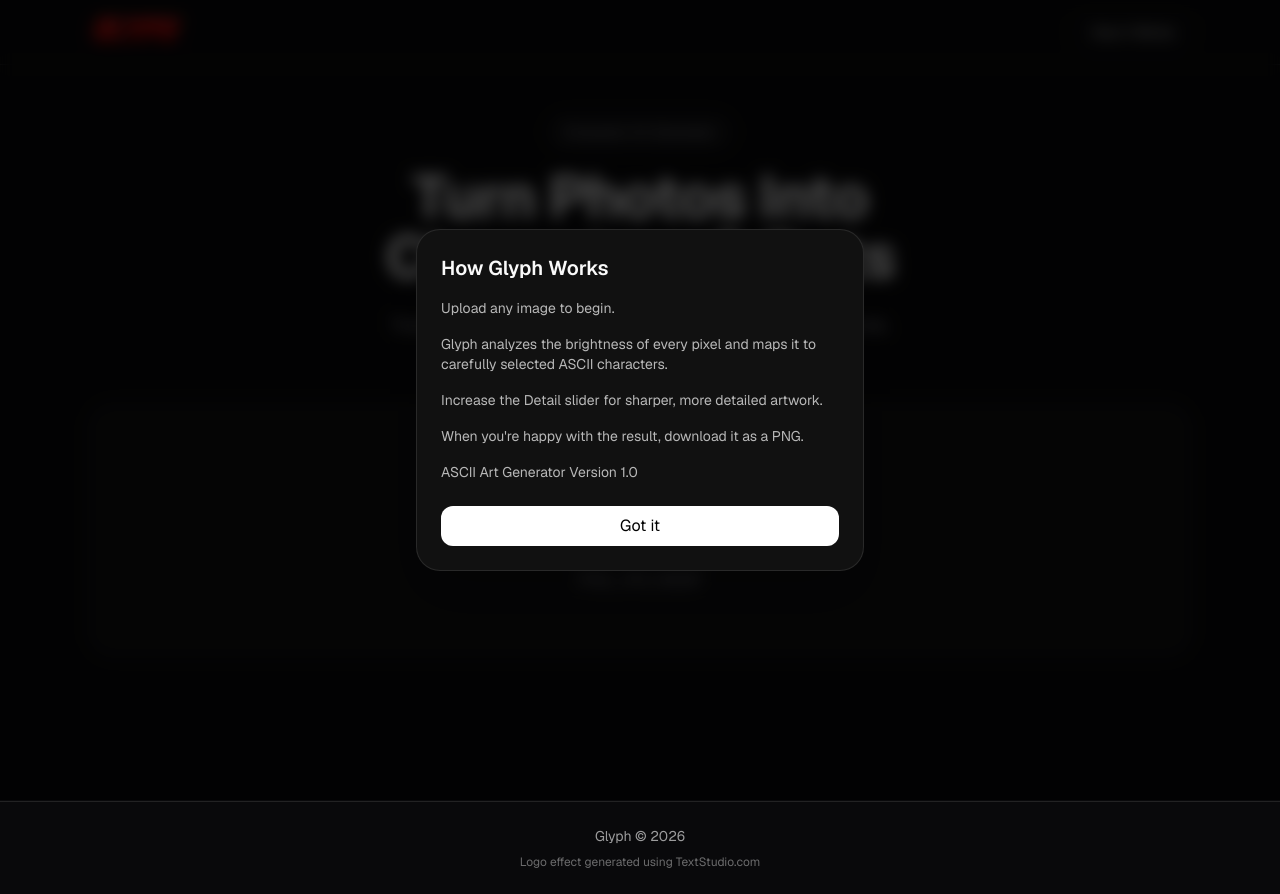
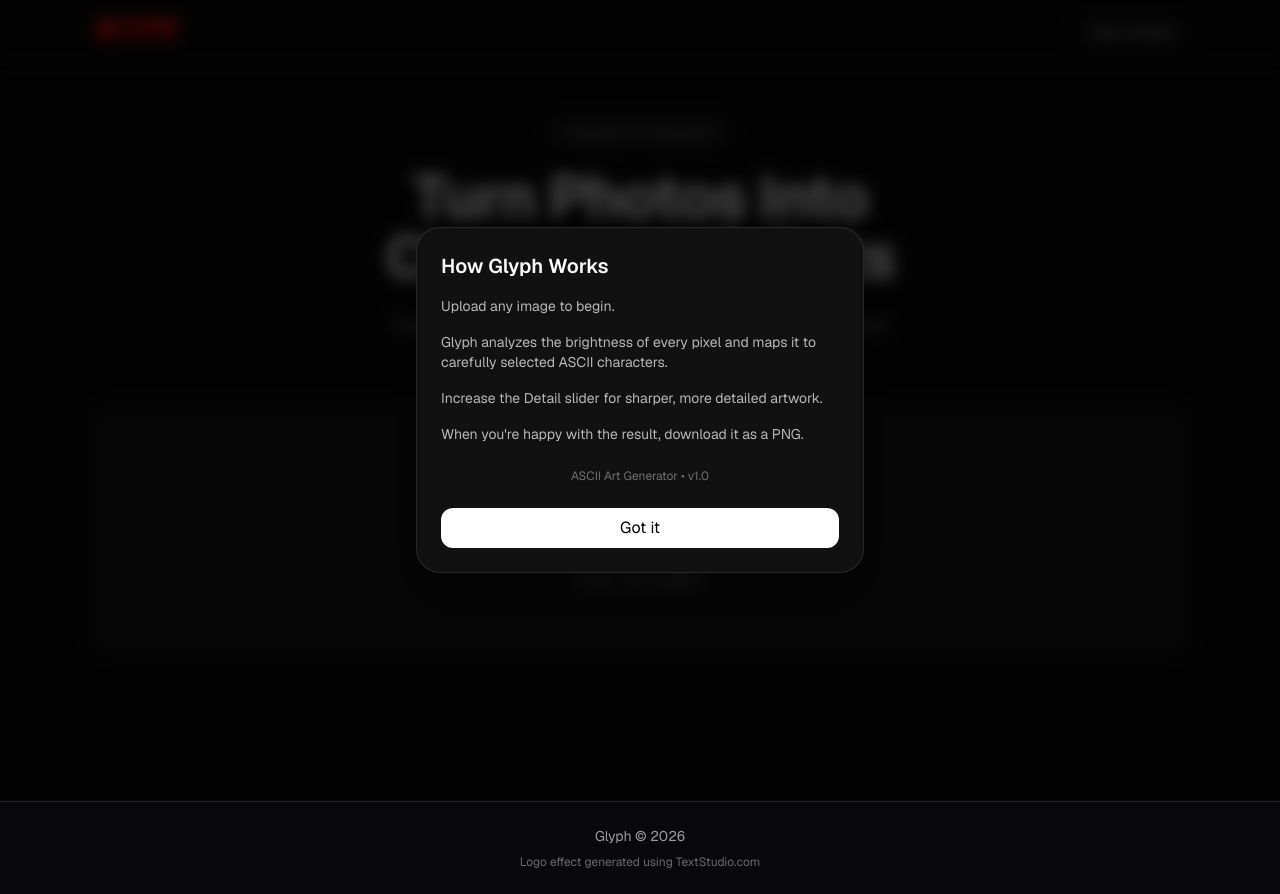
Before and after one commit to sanstack256/Glyph, a Next.js app: page / in a window 1280 px wide. Both pictures are taken after a click on the button "How it Works". Built offline with nearby package versions, Linux system fonts and the light colour scheme.

Commit message:
Ux updated

```diff
--- a/src/app/page.tsx
+++ b/src/app/page.tsx
@@ -108,6 +108,8 @@ export default function Home() {
             setImage={setImage}
             setAscii={setAscii}
             setAsciiImage={setAsciiImage}
+            setAsciiMode={setAsciiMode}
+            setHasStarted={setHasStarted}
             generateAscii={generateAscii}
             setGenerateTracked={setGenerateTracked}
           />
--- a/src/components/layout/Navbar.tsx
+++ b/src/components/layout/Navbar.tsx
@@ -108,9 +108,8 @@ export default function Navbar() {
                   result, download it as a PNG.
                 </p>
 
-                <p>
-                  ASCII Art Generator
-                  Version 1.0
+                <p className="pt-2 text-center text-xs text-white/40">
+                  ASCII Art Generator • v1.0
                 </p>
 
               </div>
--- a/src/components/upload/UploadZone.tsx
+++ b/src/components/upload/UploadZone.tsx
@@ -20,14 +20,23 @@ interface UploadZoneProps {
   setAsciiImage: (
     value: string | null
   ) => void;
+
+  setAsciiMode: (
+    value: "grayscale" | "color" | null
+  ) => void;
+
+  setHasStarted: (
+    value: boolean
+  ) => void;
 }
 
 export default function UploadZone({
   setImage,
   setAscii,
   setAsciiImage,
-  generateAscii,
   setGenerateTracked,
+  setAsciiMode,
+  setHasStarted,
 
 }: UploadZoneProps) {
   const handleChange = (
@@ -45,6 +54,8 @@ export default function UploadZone({
     setAscii([]);
     setAsciiImage(null);
     setGenerateTracked(false);
+    setAsciiMode(null);
+    setHasStarted(false);
   };
 
   return (
```
